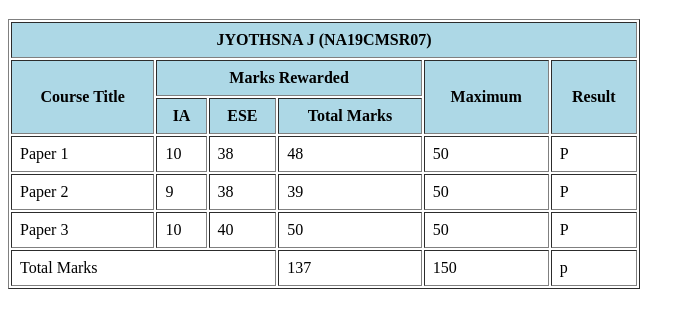
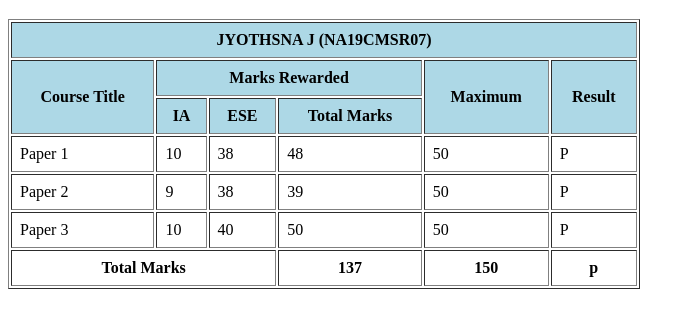
Before and after one commit to Jyo-thsna/mark, a plain HTML site: page result.html in a window 1280 px wide. Shown: the part 79-406 px from the top of the page, without its empty margins (0-695 px from the left). Drawn offline with Linux system fonts and the light colour scheme.

Commit message:
Update result.html

```diff
--- a/result.html
+++ b/result.html
@@ -43,10 +43,10 @@
    <td>50</td>
   <td>P</td></tr>
   <tr>
-   <td colspan="3">Total Marks</td>
-    <td>137</td>
-  <td>150</td>
-   <td>p</td>
+   <th colspan="3">Total Marks</th>
+    <th>137</th>
+  <th>150</th>
+   <th>p</th>
   </tr>
   </table>
 </head>
```
